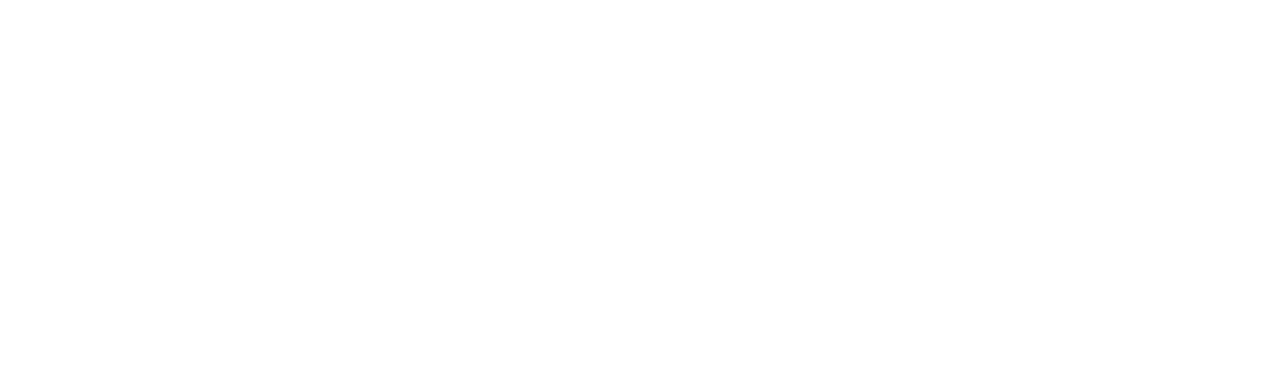
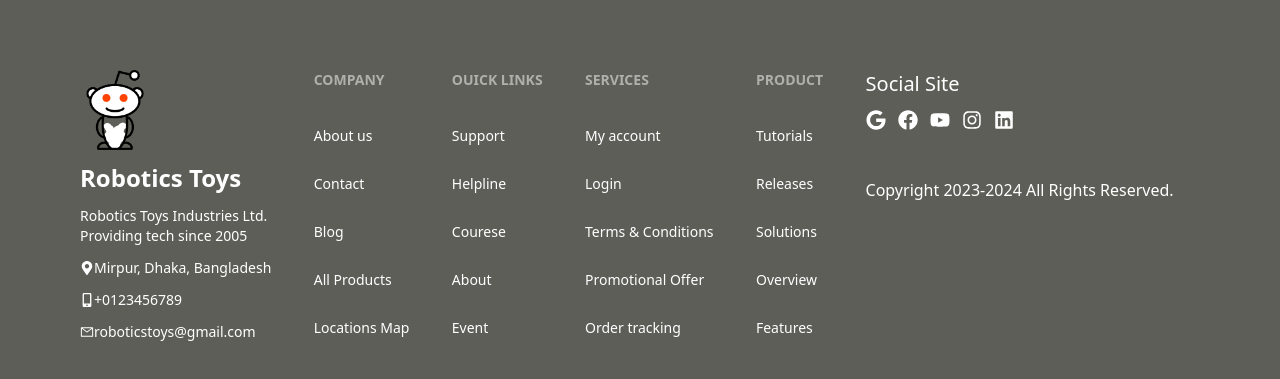
Before and after one commit to sagar-ghosh1/robotics-toys-client, a React (Vite) app: page / in a window 1280 px wide. Shown: the part 899-1278 px from the top of the page. Before the commit the page ends 889 px from the top, so only its background shows below. Built offline with nearby package versions, Linux system fonts and the light colour scheme.

Commit message:
footer section

```diff
--- a/src/Layouts/Main.jsx
+++ b/src/Layouts/Main.jsx
@@ -8,6 +8,7 @@ const Main = () => {
       <div className="container m-auto rounded">
          <NavBar></NavBar>
          <Banner></Banner>
+         <Footer></Footer>
          <Outlet></Outlet>
          {/* <Footer></Footer> */}
       </div>
--- a/src/shared/Footer/Footer.jsx
+++ b/src/shared/Footer/Footer.jsx
@@ -1,8 +1,80 @@
+import { FaFacebook, FaGoogle, FaInstagram, FaLinkedin, FaMapMarkerAlt, FaMobileAlt, FaYoutube } from 'react-icons/fa';
+import { AiOutlineMail } from "react-icons/ai";
 
 const Footer = () => {
    return (
       <div>
-         <h2>Footer</h2>
+         <footer className="footer text-white p-20 bg-[#5e5e58]">
+            <div className='gap-3'>
+               <img className="h-20" src="/src/assets/robort logo.png" alt="" />
+               <h1 className="text-2xl font-bold">Robotics Toys</h1>
+
+               <p className="font-medium">Robotics Toys Industries Ltd.<br />Providing tech since 2005</p>
+               <div className='flex items-center'>
+                  <p><FaMapMarkerAlt></FaMapMarkerAlt></p>
+                  <p>Mirpur, Dhaka, Bangladesh</p>
+               </div>
+               <div className='flex items-center'>
+                  <p><FaMobileAlt></FaMobileAlt></p>
+                  <p>+0123456789</p>
+               </div>
+               <div className='flex items-center'>
+                  <p><AiOutlineMail></AiOutlineMail></p>
+                  <p>roboticstoys@gmail.com</p>
+               </div>
+            </div>
+            <div className='gap-7'>
+               <span className="footer-title">Company</span>
+               <a className="link link-hover">About us</a>
+               <a className="link link-hover">Contact</a>
+               <a className="link link-hover">Blog</a>
+               <a className="link link-hover">All Products</a>
+               <a className="link link-hover">Locations Map</a>
+            </div>
+            <div className='gap-7'>
+               <span className="footer-title">Ouick Links</span>
+               <a className="link link-hover">Support</a>
+               <a className="link link-hover">Helpline</a>
+               <a className="link link-hover">Courese</a>
+               <a className="link link-hover">About</a>
+               <a className="link link-hover">Event</a>
+            </div>
+            <div className='gap-7'>
+               <span className="footer-title">Services</span>
+               <a className="link link-hover">My account</a>
+               <a className="link link-hover">Login</a>
+               <a className="link link-hover">Terms & Conditions</a>
+               <a className="link link-hover">Promotional Offer</a>
+               <a className="link link-hover">Order tracking</a>
+            </div>
+
+
+            <div className='gap-7'>
+               <span className="footer-title">Product</span>
+               <a className="link link-hover">Tutorials</a>
+               <a className="link link-hover">Releases</a>
+               <a className="link link-hover">Solutions</a>
+               <a className="link link-hover">Overview</a>
+               <a className="link link-hover">Features</a>
+            </div>
+
+            <div className='gap-6'>
+               <div>
+                  <h5 className='text-xl'>Social Site</h5>
+                  <div className='flex gap-3 text-xl mt-3'>
+                     <a href=""><FaGoogle></FaGoogle></a>
+                     <a href=""><FaFacebook></FaFacebook></a>
+                     <a href=""><FaYoutube></FaYoutube></a>
+                     <a href=""><FaInstagram></FaInstagram></a>
+                     <a href=""><FaLinkedin></FaLinkedin></a>
+                  </div>
+                  <div className='mt-12 text-base'>
+                     <p>Copyright 2023-2024 All Rights Reserved.</p>
+                  </div>
+               </div>
+
+            </div>
+         </footer>
       </div>
    );
 };
```
